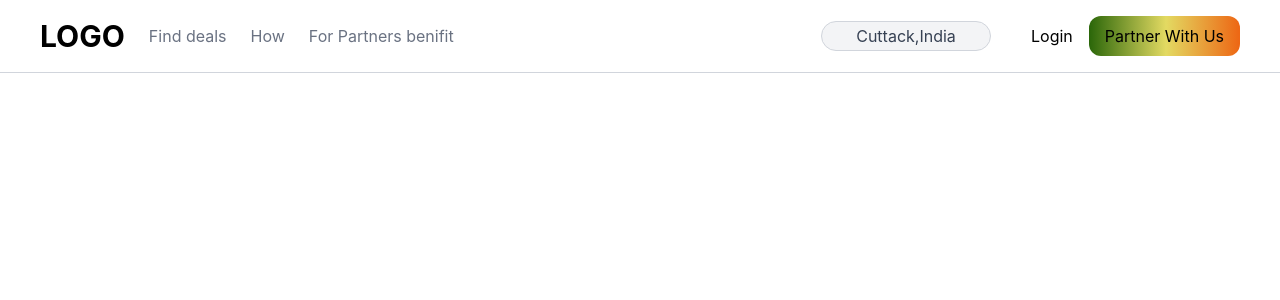
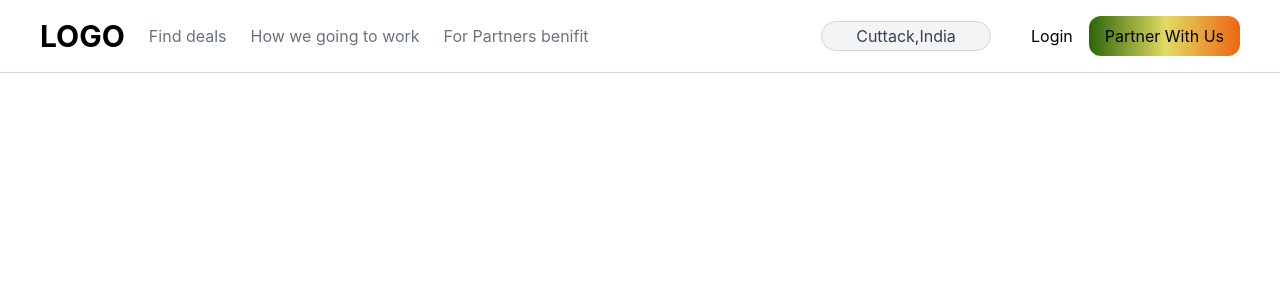
Before and after one commit to surajpradhan1359/SaveBite, a React (Vite) app: page / in a window 1280 px wide. Shown: the top 300 px of the page. Built offline with nearby package versions, Linux system fonts and the light colour scheme.

Commit message:
how we going to work

```diff
--- a/src/components/Navbar.jsx
+++ b/src/components/Navbar.jsx
@@ -8,7 +8,7 @@ export const Navbar = () => {
                 <ul className="flex space-x-2 md:space-x-6 items-center">
                     <li className="cursor-pointer text-3xl font-bold">LOGO</li>
                     <li className="cursor-pointer text-gray-500 hidden md:inline-block">Find deals</li>
-                    <li className="cursor-pointer text-gray-500 hidden md:inline-block">How</li>
+                    <li className="cursor-pointer text-gray-500 hidden md:inline-block">How we going to work</li>
                     <li className="cursor-pointer text-gray-500 hidden md:inline-block">For Partners benifit</li>
                 </ul>
                 <div className='md:block hidden'>
```
